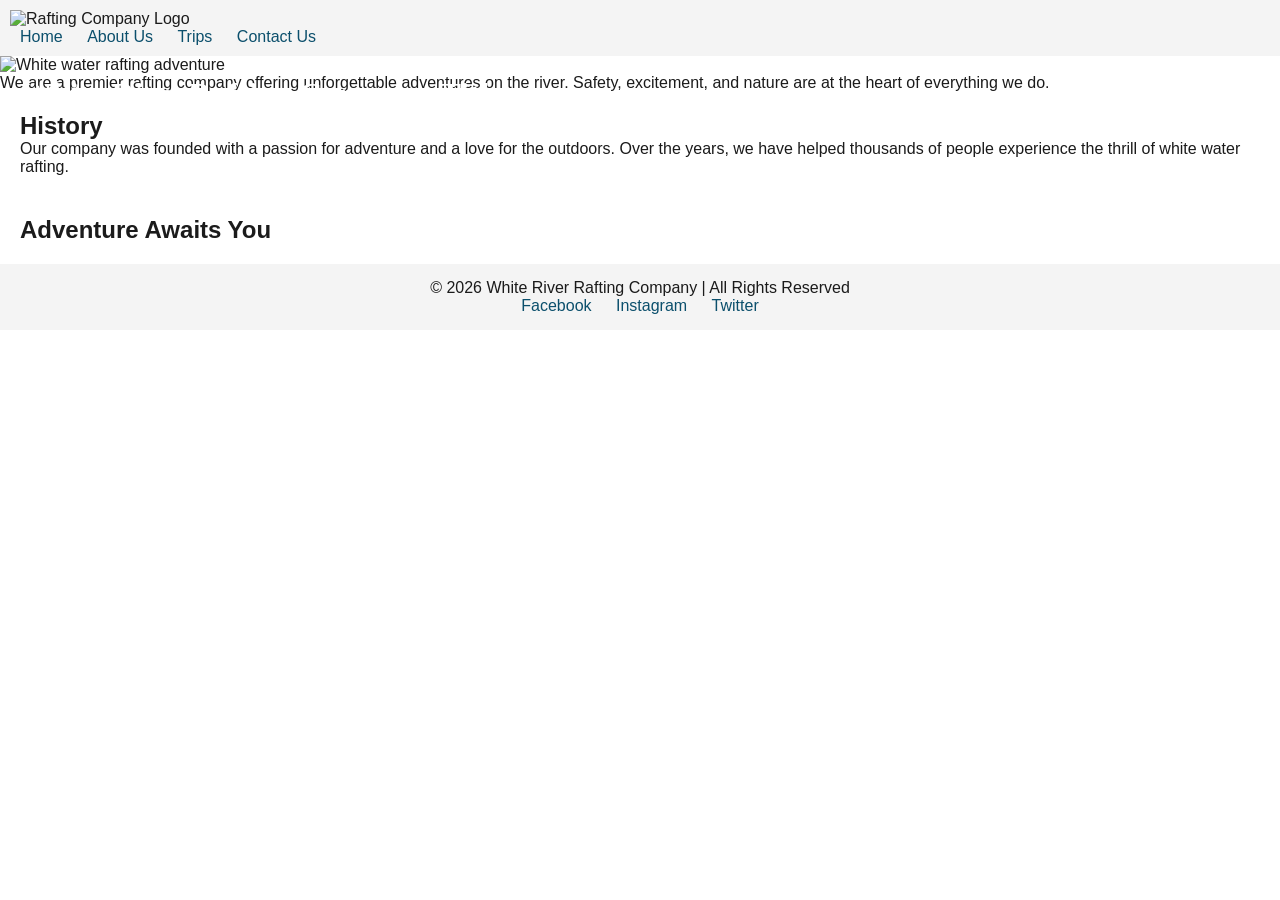
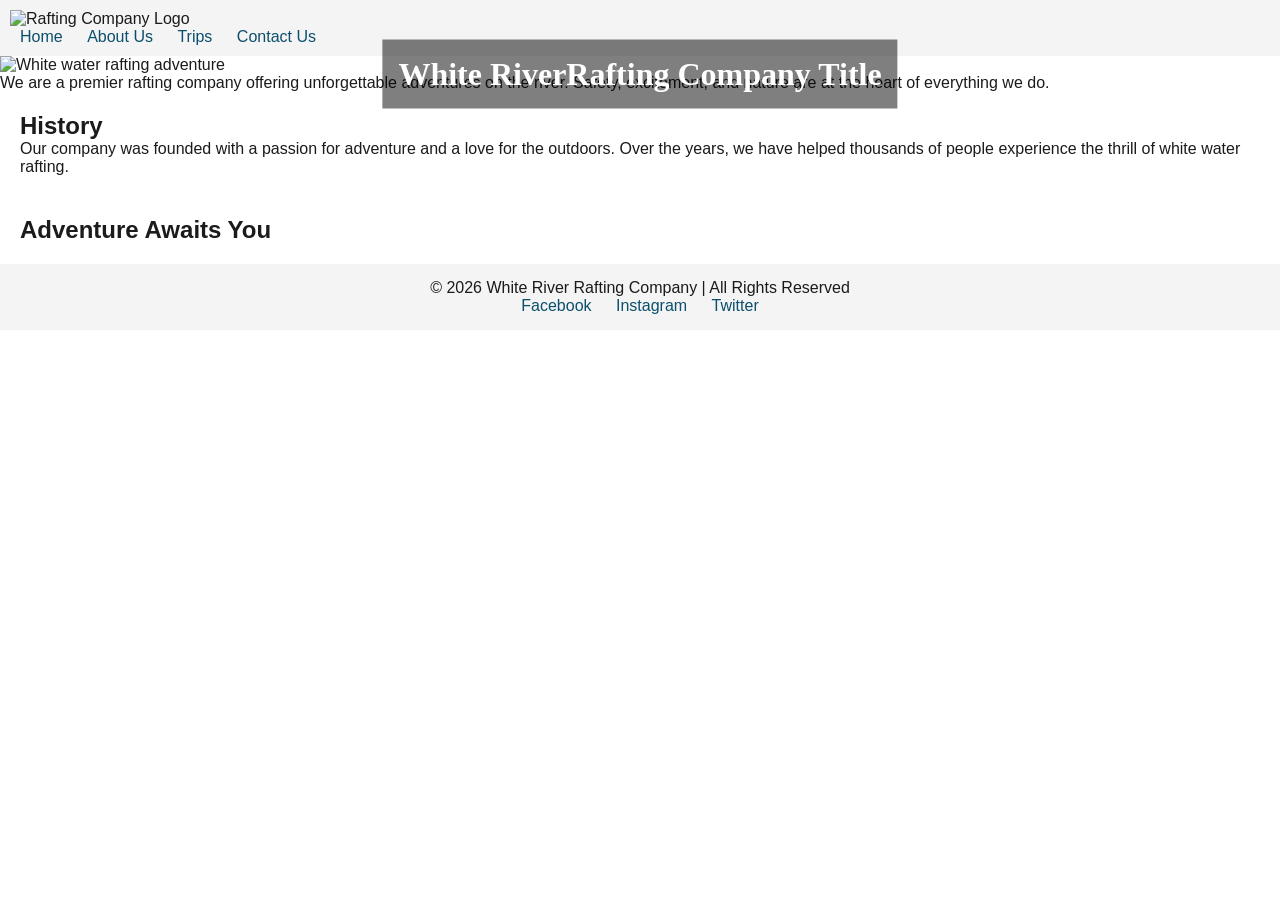

Update rafting.css

--- a/wwr/styles/rafting.css
+++ b/wwr/styles/rafting.css
@@ -201,3 +201,69 @@ button {
 button:hover {
     background-color: var(--secondary-color);
 }
+.hero {
+    position: relative;
+}
+
+.hero img {
+    width: 100%;
+    display: block;
+}
+
+.hero h1 {
+    position: absolute;
+    top: 50%;
+    left: 50%;
+    transform: translate(-50%, -50%);
+
+    color: white;
+    background: rgba(0,0,0,0.5);
+
+    padding: 1rem;
+}
+
+.home-grid,
+.trip-grid {
+
+    display: grid;
+
+    grid-template-columns:
+    repeat(auto-fit, minmax(250px, 1fr));
+
+    gap: 20px;
+
+    margin: 2rem;
+}
+
+.home-grid img,
+.trip-grid img {
+
+    width: 100%;
+}
+
+.newsletter,
+.cta,
+.trip-cta {
+
+    text-align: center;
+    margin: 2rem;
+}
+
+table {
+
+    width: 100%;
+    border-collapse: collapse;
+}
+
+th,
+td {
+
+    border: 1px solid #ccc;
+    padding: 10px;
+}
+
+th {
+
+    background: #0c5a80;
+    color: white;
+}
